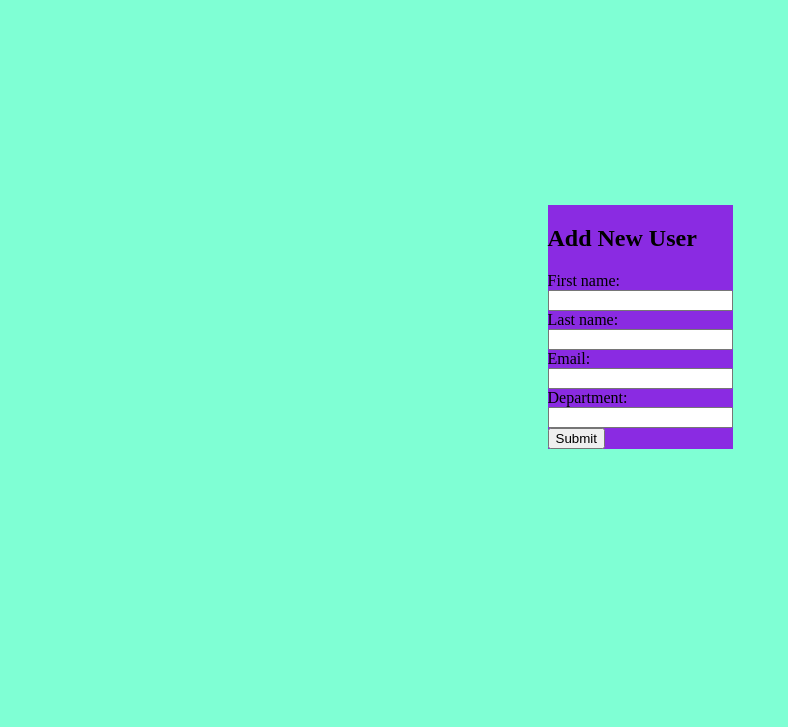
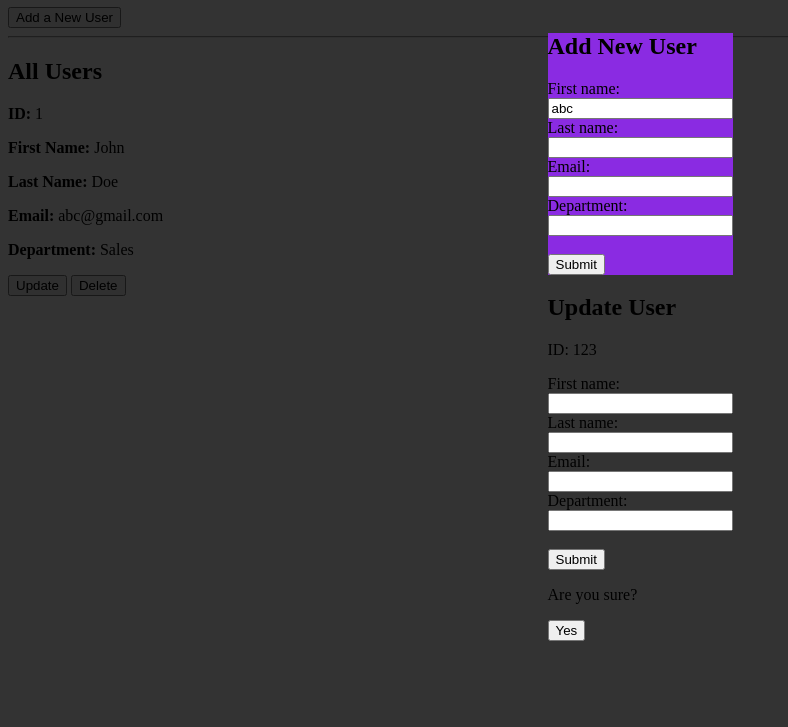
Before and after one commit to Abhinav068/ServiceNow-assign, a website: page view/index.html in a window 1280 px wide. Shown: the part 73-800 px from the top of the page, without its empty margins (0-788 px from the left). Drawn offline with Linux system fonts and the light colour scheme.

Commit message:
frontend created

```diff
--- a/index.js
+++ b/index.js
@@ -15,8 +15,8 @@ app.get('/', async (req, res) => {
 
 app.post('/user', async (req, res) => {
     try {
-        const { ID, FirstName, LastName, Department } = req.body;
-        const user = await UserModel({ FirstName, LastName, Department });
+        const { firstName, lastName, department } = req.body;
+        const user = await UserModel({ firstName, lastName, department });
         await user.save();
         res.status(200).send({ msg: 'User Successfully registered.' });
 
--- a/models/user.Model.js
+++ b/models/user.Model.js
@@ -9,11 +9,11 @@ const UserModel = model('user', Schema({
         default: () => nanoid(),
         required: true,
     },
-    "FirstName": {
+    "firstName": {
         type: String,
         required: true
     },
-    "LastName": {
+    "lastName": {
         type: String,
         required: true
     },
@@ -21,7 +21,7 @@ const UserModel = model('user', Schema({
         type: String,
         required: true
     },
-    "Department": {
+    "department": {
         type: String,
         required: true
     }
--- a/view/index.html
+++ b/view/index.html
@@ -6,19 +6,20 @@
     <meta name="viewport" content="width=device-width, initial-scale=1.0">
     <title>ServiceNow</title>
     <style>
-
-        .popup{
+        .popup {
             position: fixed;
             top: 0;
             bottom: 0;
             left: 0;
             right: 0;
             background-color: aquamarine;
+            background-color: rgba(0, 0, 0, 0.8);
             display: flex;
             justify-content: center;
             align-items: center;
         }
-        .add-user{
+
+        .add-user {
             background-color: blueviolet;
         }
     </style>
@@ -32,6 +33,7 @@
     <hr>
     <section>
         <h2>All Users</h2>
+        <div class="wrapper">
             <div>
                 <p><b> ID:</b> 1</p>
                 <p><b>First Name:</b> John</p>
@@ -39,38 +41,34 @@
                 <p><b>Email:</b> abc@gmail.com</p>
                 <p><b>Department:</b> Sales</p>
                 <div>
-                <button>Update</button>
-                <button>Delete</button>
+                    <button class="update-btn">Update</button>
+                    <button class="delete-btn">Delete</button>
                 </div>
-        </div>
-        <div>
-            <p><b> ID:</b> 1</p>
-            <p><b>First Name:</b> John</p>
-            <p><b>Last Name:</b> Doe</p>
-            <p><b>Email:</b> abc@gmail.com</p>
-            <p><b>Department:</b> Sales</p>
-            <div>
-                <button>Update</button>
-                <button>Delete</button>
-            </div>
-        </div>
-        <div>
-            <p><b> ID:</b> 1</p>
-            <p><b>First Name:</b> John</p>
-            <p><b>Last Name:</b> Doe</p>
-            <p><b>Email:</b> abc@gmail.com</p>
-            <p><b>Department:</b> Sales</p>
-            <div>
-                <button>Update</button>
-                <button>Delete</button>
             </div>
         </div>
     </section>
 
     <section class="popup">
+        <div class="wrapper">
             <div class="add-user">
                 <h1>Add New User</h1>
-            <form>
+                <form onsubmit="addNewUser(event)">
+                    <label for="fname">First name:</label><br>
+                    <input type="text" id="fname" name="fname" value="abc" required><br>
+                    <label for="lname">Last name:</label><br>
+                    <input type="text" id="lname" name="lname"><br>
+                    <label for="email">Email: </label> <br>
+                    <input type="email" name="email" id="email"> <br>
+                    <label for="department">Department: </label><br>
+                    <input type="text" name="department" id="department"> <br>
+                    <br>
+                    <input type="submit" value="Submit">
+                </form>
+            </div>
+            <div class="update-user">
+                <h1>Update User </h1>
+                <p>ID: 123</p>
+                <form onsubmit="updateUser(event)">
                     <label for="fname">First name:</label><br>
                     <input type="text" id="fname" name="fname" required><br>
                     <label for="lname">Last name:</label><br>
@@ -78,12 +76,20 @@
                     <label for="email">Email: </label> <br>
                     <input type="email" name="email" id="email"> <br>
                     <label for="department">Department: </label><br>
-                <input type="text" name="department" id="department">
+                    <input type="text" name="department" id="department"> <br>
                     <br>
                     <input type="submit" value="Submit">
                 </form>
             </div>
+
+            <div class="delete-user">
+                <p>Are you sure?</p>
+                <button onclick="deleteUser(2)">Yes</button>
+            </div>
+        </div>
+
     </section>
 </body>
 
 </html>
+<script src="index.js"></script>
--- /dev/null
+++ b/view/index.js
@@ -0,0 +1,39 @@
+let payload = {
+    firstName: "Johny",
+    lastName: "Liver",
+    email: "liver@example.com",
+    department: "sales"
+}
+
+let Users;
+
+const url = 'http://localhost:8081';
+
+function newUser() {
+    // make the display block of .popup
+    // append new user form in wrapper
+    // call addNewUser()
+
+}
+
+function addNewUser(e) {
+    e.preventDefault();
+    console.log('user added',e.target.fname.value);
+    // get data into payload.
+    // make api call with payload
+    // after confirmation pop up make the popup display none.
+}
+
+// onload fetch all users data
+// load the data into Users
+// append the html with data, and addevent listeners to open correct function
+
+function deleteUser(id) {
+    console.log(id, 'deleted');
+    alert('user deleted')
+}
+
+function updateUser(id) {
+    console.log(id, 'updated');
+    alert('user updated');
+}
```
Lines whose indentation alone changed are shown as unchanged.
